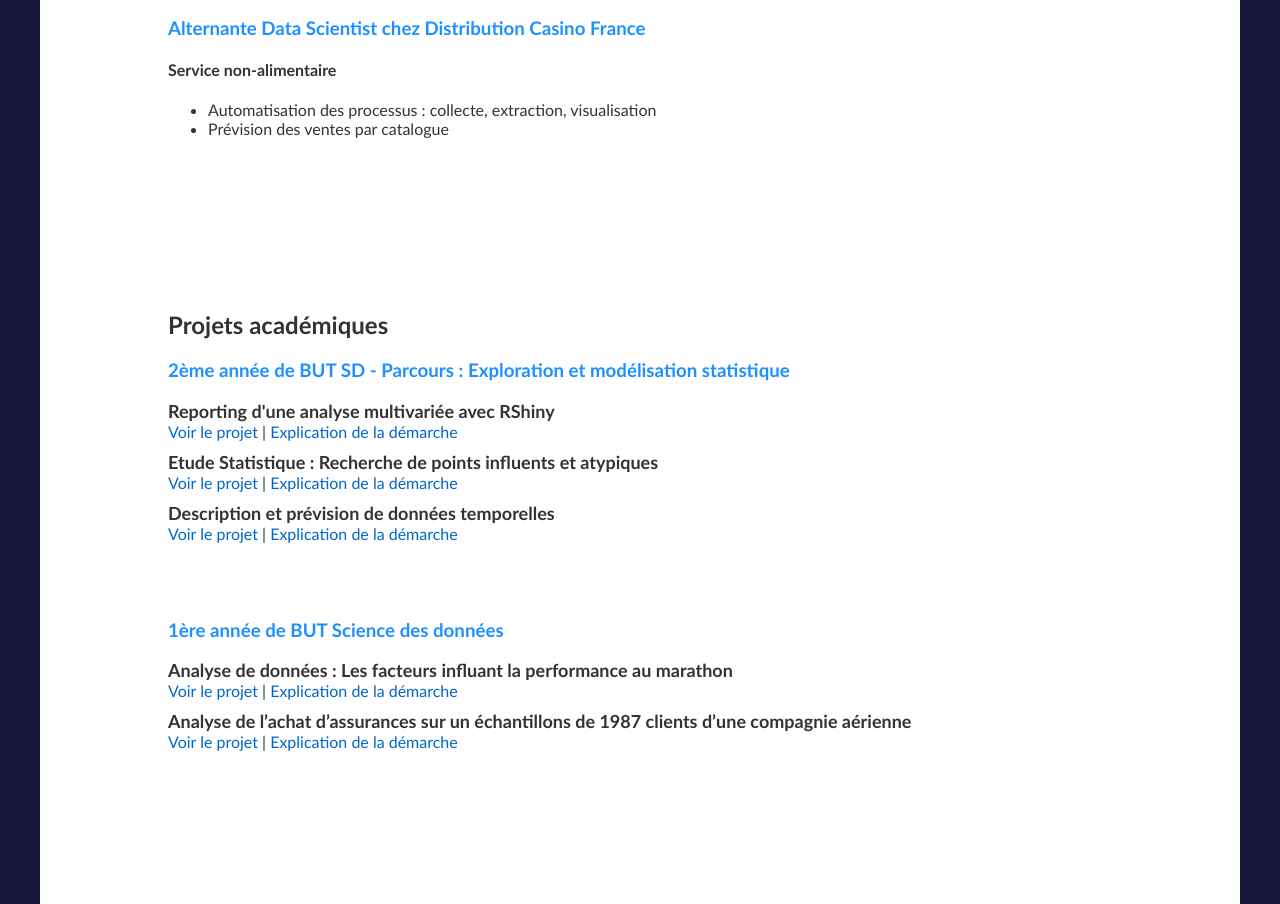
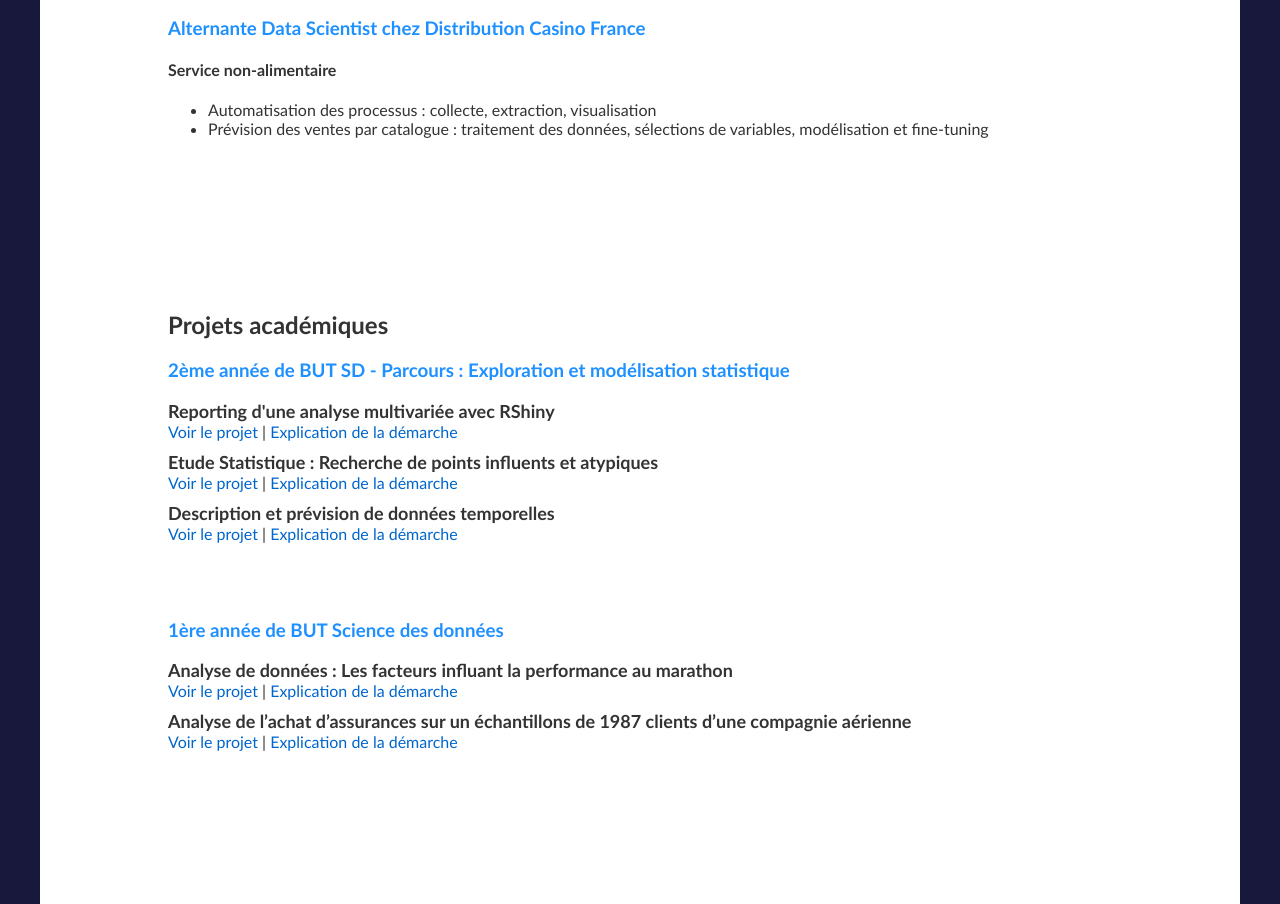
Before and after one commit to JeyRuth/portfolio, a plain HTML site: page index.html in a window 1280 px wide. Shown: the part 1506-2410 px from the top of the page. Drawn offline with Linux system fonts and the light colour scheme.

Commit message:
Update index.html

```diff
--- a/index.html
+++ b/index.html
@@ -97,7 +97,7 @@
         <h4>Service non-alimentaire</h4>
         <ul>
             <li>Automatisation des processus : collecte, extraction, visualisation</li>
-            <li>Prévision des ventes par catalogue</li>
+            <li>Prévision des ventes par catalogue : traitement des données, sélections de variables, modélisation et fine-tuning</li>
         </ul>
         <br>
         <br>
```
